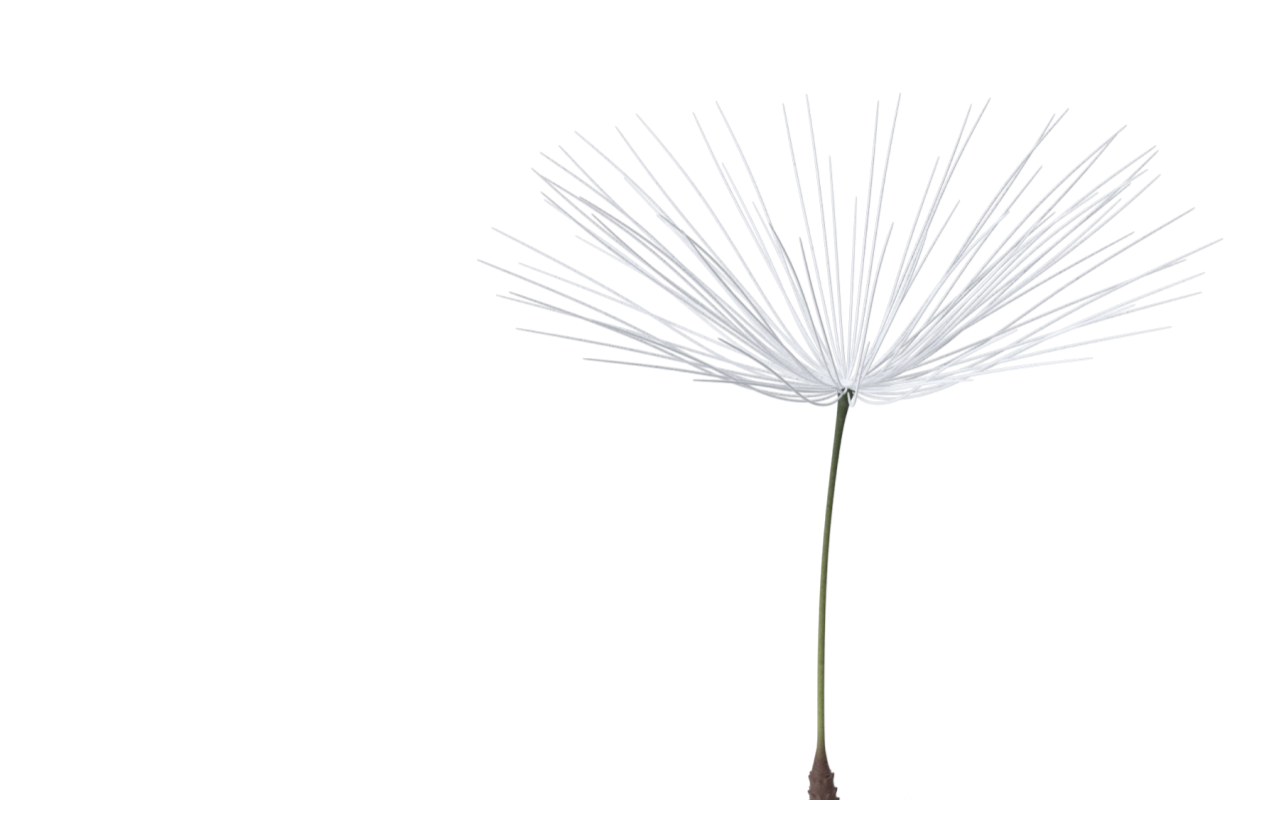
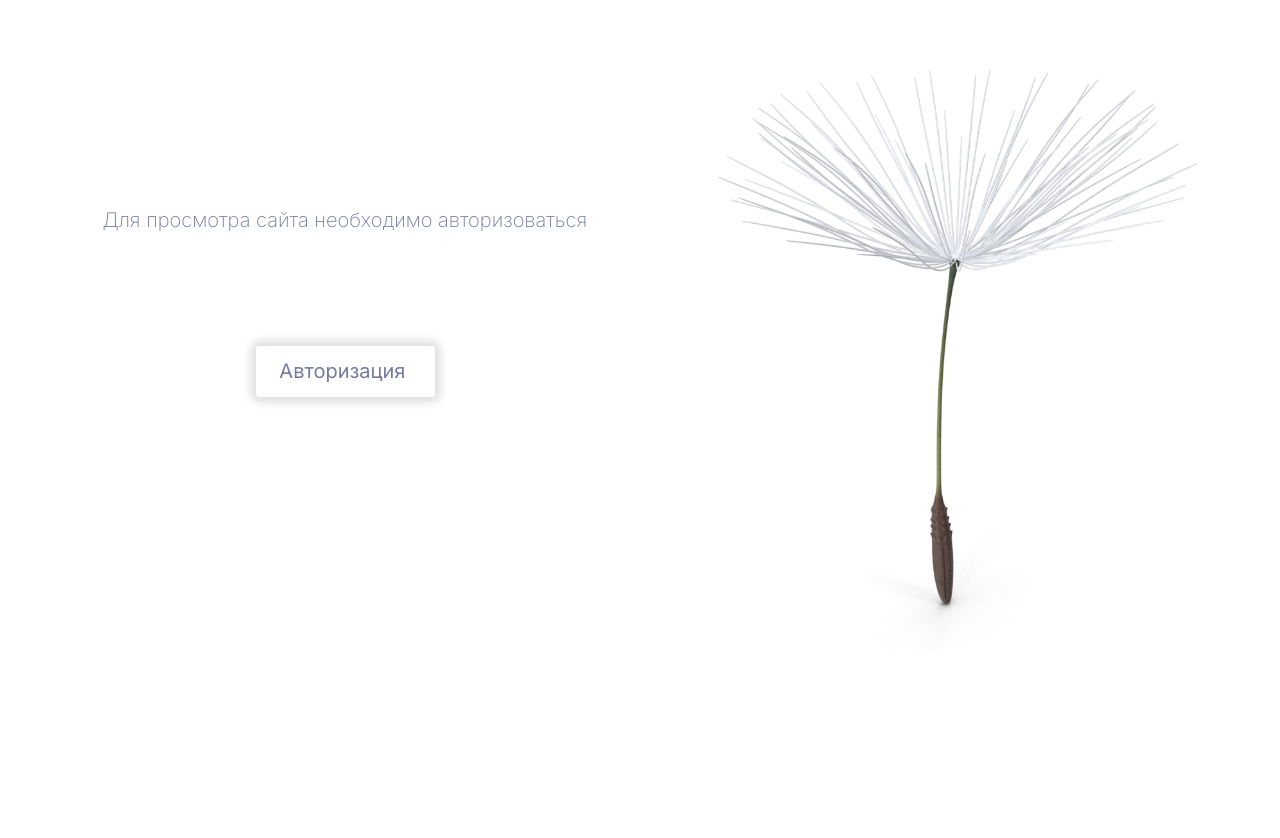
Before and after one commit to MerzlyakovaNatalya/Next-app, a Next.js app: page / in a window 1280 px wide. Shown: the top 838 px of the page. Before the commit the page ends 800 px from the top, so only its background shows below. Built offline with nearby package versions, Linux system fonts and the light colour scheme; no server answers.

Commit message:
add update_18

```diff
--- /dev/null
+++ b/app/api/auth/[...nextauth]/route.ts
@@ -0,0 +1,6 @@
+import NextAuth from 'next-auth'
+import { authConfig } from '@/configs/auth'
+
+const handler = NextAuth(authConfig)
+
+export { handler as GET, handler as POST }
--- /dev/null
+++ b/app/api/registry/route.ts
@@ -0,0 +1,9 @@
+import { NextResponse } from 'next/server'
+
+export const data: any = []
+
+export async function POST(req: Request) {
+  const body = await req.json()
+  data.push(body)
+  return NextResponse.json({ body })
+}
--- a/app/layout.tsx
+++ b/app/layout.tsx
@@ -1,5 +1,6 @@
 import type { Metadata } from 'next'
 import { Inter } from 'next/font/google'
+import Header from '@/components/header'
 import Providers from '../components/providers'
 import './globals.css'
 
@@ -18,7 +19,10 @@ export default function RootLayout({
   return (
     <html lang="en">
       <body className={inter.className}>
-        <Providers>{children}</Providers>
+        <Providers>
+          <Header />
+          {children}
+        </Providers>
       </body>
     </html>
   )
--- a/app/page.module.scss
+++ b/app/page.module.scss
@@ -1,7 +1,57 @@
 .main {
-    width: 100%;
-    height: 100vh;
-    background-image: url('../assets/dandelion.png');
-    background-position: 90% -10rem;
-    background-repeat: no-repeat;
+  width: 100%;
+  height: 100vh;
+  background-image: url('../assets/dandelion.png');
+  background-position: 90% -15rem;
+  background-repeat: no-repeat;
+  background-size: 140rem;
+
+  @media(max-width: 500px) {
+    background-position: 90% 10rem;
+  }
+
+  @media (max-width: 400px) {
+    background-image: none;
+  }
+
+  &_text {
+    font-size: 3rem;
+    font-weight: 200;
+    line-height: 7.7rem;
+    letter-spacing: 0em;
+    color: #757aa5;
+    margin-left: 8%;
+    padding-top: 10%;
+
+    @media(max-width: 500px) {
+      font-size: 6rem;
+    }
+
+    @media (max-width: 400px) {
+      font-size: 3rem;
+    }
+  }
+
+  &_link {
+    @extend .main_text;
+    display: block;
+    width: 14%;
+    font-weight: 400;
+    margin-left: 20%;
+    margin-top: 15rem;
+    text-decoration: none;
+    padding-top: 0%;
+    padding-left: 3.5rem;
+    box-shadow: 0 0 10px 5px rgba(221, 221, 221, 1);
+    border-radius: 0.5rem;
+
+    @media(max-width: 500px) {
+      width: 22%;
+      padding: 1rem 1rem 1rem 1rem;
+    }
+
+    @media (max-width: 400px) {
+      width: 62%;
+    }
+  }
 }
--- a/app/page.tsx
+++ b/app/page.tsx
@@ -1,8 +1,13 @@
+'use client'
+import Link from "next/link"
 import styles from './page.module.scss'
+import { signIn } from "next-auth/react"
 
 export default function Home() {
   return (
     <main className={styles.main}>
+      <p className={styles.main_text}>Для просмотра сайта необходимо авторизоваться</p>
+      <Link className={styles.main_link} href='#' onClick={() => signIn()}>Авторизация</Link>
     </main>
   )
 }
--- a/app/profile/page.tsx
+++ b/app/profile/page.tsx
@@ -1,5 +1,9 @@
+// 'use client'
+
+import Link from "next/link"
 import { authConfig } from "@/configs/auth"
 import { getServerSession } from "next-auth"
+import { signOut } from "next-auth/react"
 
 const Profile = async () => {
     const session = await getServerSession(authConfig)
@@ -7,6 +11,7 @@ const Profile = async () => {
         <div>
             <h1>Profile</h1>
             <p>email: {session?.user?.email}</p>
+            {/* <Link href='#' onClick={() => signOut({callbackUrl: '/'})}>Выйти</Link> */}
         </div>
     )
 }
--- a/app/signin/page.tsx
+++ b/app/signin/page.tsx
@@ -1,7 +1,10 @@
+import SignInForm from '../../components/signin_form'
+
 const SignIn = async () => {
     return (
         <div>
             <h1>SignIn</h1>
+            <SignInForm/>
         </div>
     )
 }
--- /dev/null
+++ b/components/header/index.tsx
@@ -0,0 +1,18 @@
+'use client'
+
+import { signOut, useSession } from "next-auth/react"
+import Link from "next/link"
+import styles from './page.module.scss'
+
+const Header = () => {
+    const session = useSession()
+  return (
+    <main className={styles.header}>
+        {session?.data && (
+        <Link className={styles.header_link} href='#' onClick={() => signOut({callbackUrl: '/'})}>Выйти</Link>
+        )}
+        </main>
+  )
+}
+
+export default Header
--- /dev/null
+++ b/components/header/page.module.scss
@@ -0,0 +1,14 @@
+.header {
+  width: 100%;
+  height: 10rem;
+
+  &_link {
+    font-size: 3rem;
+    font-weight: 200;
+    line-height: 7.7rem;
+    letter-spacing: 0em;
+    text-align: center;
+    color: #757aa5;
+    margin-left: 50rem;
+  }
+}
```
Also changed, not shown: components/signin_form/index.tsx (+14 -2 lines), configs/auth.ts (+39 -5 lines).
